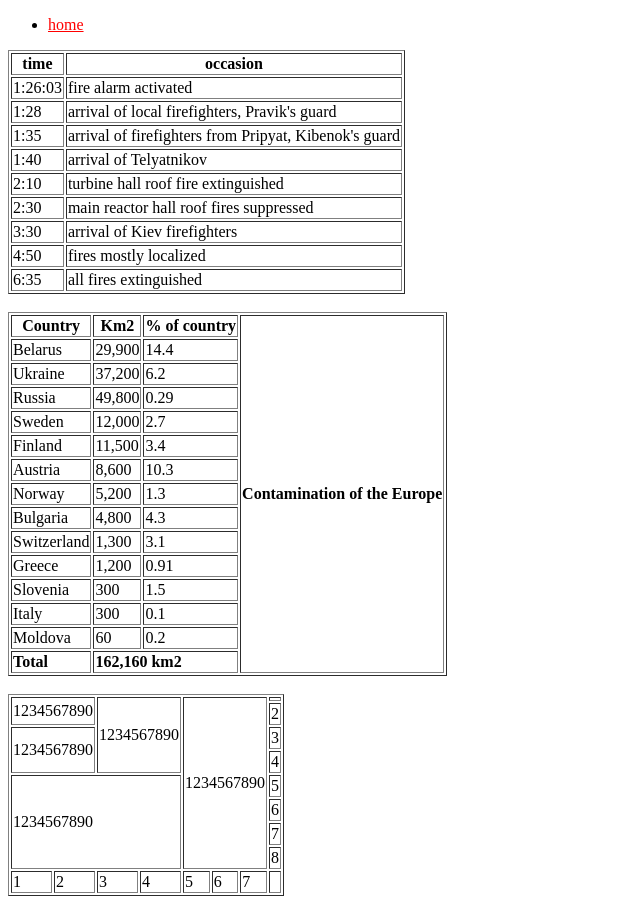
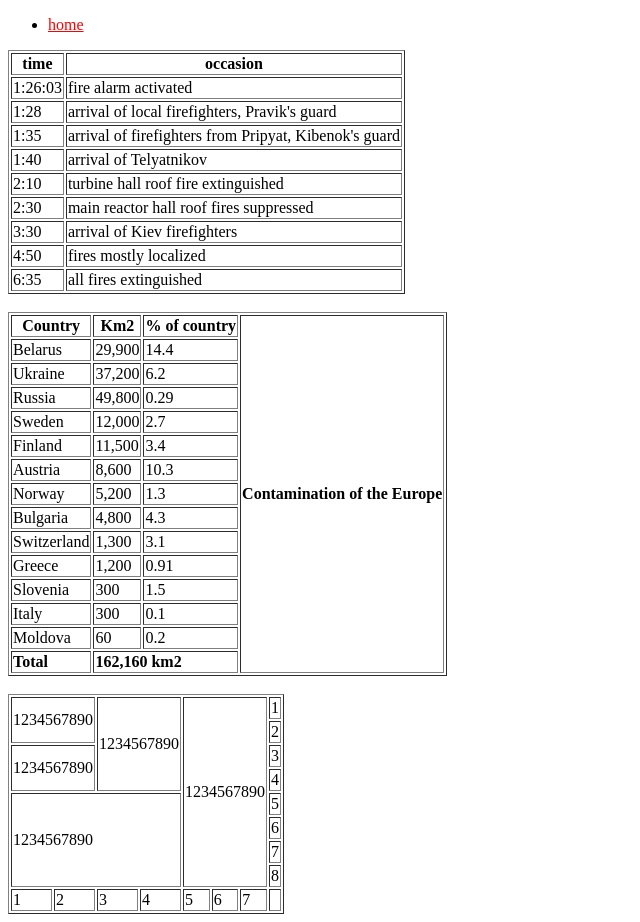
Before and after one commit to stasbron/forms-and-tables, a plain HTML site: page table.html in a window 1280 px wide. Shown: the whole page, without its empty margins (0-640 px from the left). Drawn offline with Linux system fonts and the light colour scheme.

Commit message:
Add changes

```diff
--- a/table.html
+++ b/table.html
@@ -106,7 +106,7 @@
     <table border="1">
 
         <tr>
-            <td colspan="2" rowspan="2">1234567890</td><td colspan="2" rowspan="4">1234567890</td><td colspan="3" rowspan="8">1234567890</td><td></td>
+            <td colspan="2" rowspan="2">1234567890</td><td colspan="2" rowspan="4">1234567890</td><td colspan="3" rowspan="8">1234567890</td><td>1</td>
         </tr>
         <tr>
             <td>2</td>
```
